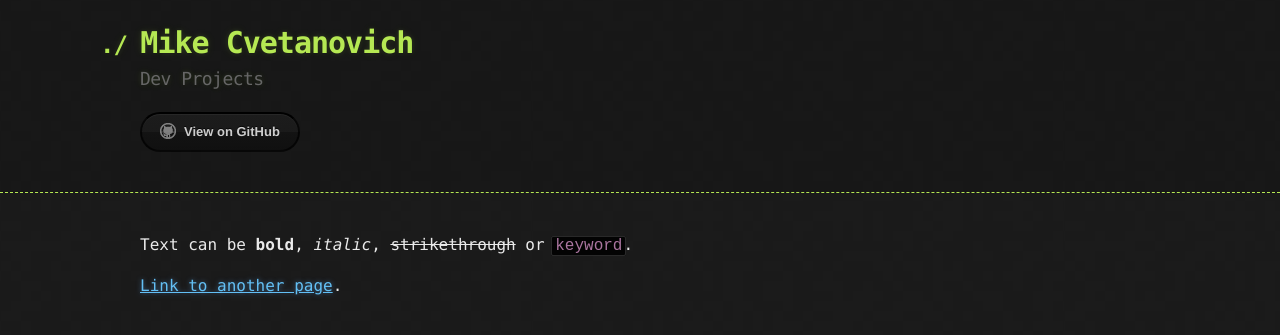
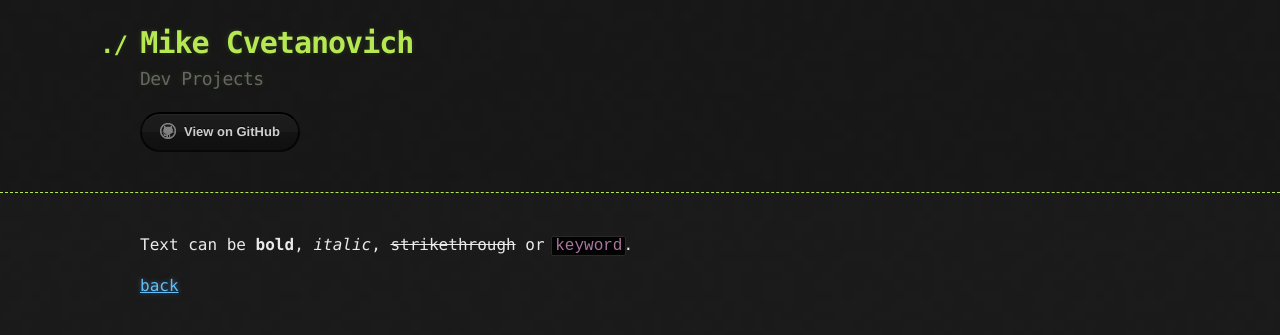
Before and after one commit to MikeCvetanovich/MikeCvetanovich.github.io, a Jekyll site: the page built from firstpage.md, in a window 1280 px wide. Shown: the top 335 px of the page. Built offline with Jekyll 4.4.1, drawn with Linux system fonts in a browser that asks for light colours.

Commit message:
Update firstpage.md

```diff
--- a/firstpage.md
+++ b/firstpage.md
@@ -4,4 +4,4 @@ layout: default
 
 Text can be **bold**, _italic_, ~~strikethrough~~ or `keyword`.
 
-[Link to another page](./firstpage.html).
+[back](./)
```
